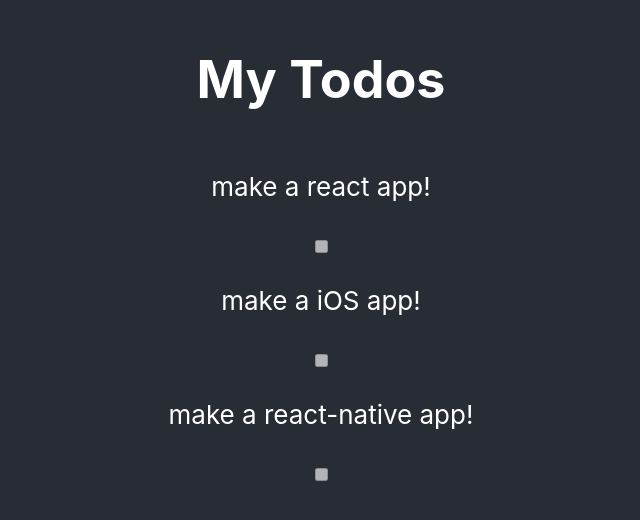
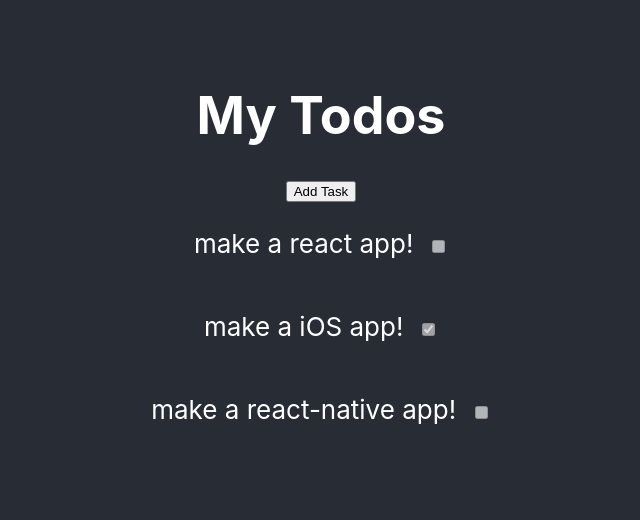
Before and after one commit to yoni-g/todos-typescript-learn, a React (Create React App) app: page / in a window 1280 px wide. Shown: the part 150-670 px from the top of the page, without its empty margins (319-959 px from the left). Built offline with nearby package versions, Linux system fonts and the light colour scheme.

Commit message:
fixed TodoItem checked prop added edit made + handler

```diff
--- a/src/App.tsx
+++ b/src/App.tsx
@@ -16,7 +16,8 @@
 // }
 
 interface State {
-  todos: Todo[];
+  todos: Todo[],
+  editMode: boolean
 };
 
 export default class App extends React.Component<{}, State> {
@@ -24,6 +25,7 @@
   title: string = 'My Todos'
 
   state: State = {
+    editMode: false,
     todos: [{
       id: "qwerqwer",
       task: "make a react app!",
@@ -41,11 +43,22 @@
     }]
   };
 
+  toggleEdit(){
+    this.setState({
+      editMode: !this.state.editMode
+    })
+  }
+
   render(){
     return (
       <div className="App">
         <header className="App-header">
           <Title title={this.title} />
+          {/* <p>{this.state.editMode ? 'true' : 'false'}</p> */}
+          <button
+            onClick={() => this.toggleEdit()}>
+            Add Task
+          </button>
           {
             this.state.todos.map(todo => {
               return <TodoItem todo={todo} />
--- a/src/components/TodoItem/TodoItem.tsx
+++ b/src/components/TodoItem/TodoItem.tsx
@@ -12,13 +12,13 @@
   return (
     <div>
         <p>
-            {props.todo.task}
+            {props.todo.task} &nbsp;
+            <input
+                type="checkbox"
+                checked={props.todo.done}
+                disabled
+            />
         </p>
-        <input
-            type="checkbox"
-            value={props.todo.done ? 1 : 0}
-            disabled
-        />
     </div>
   )
 };
```
